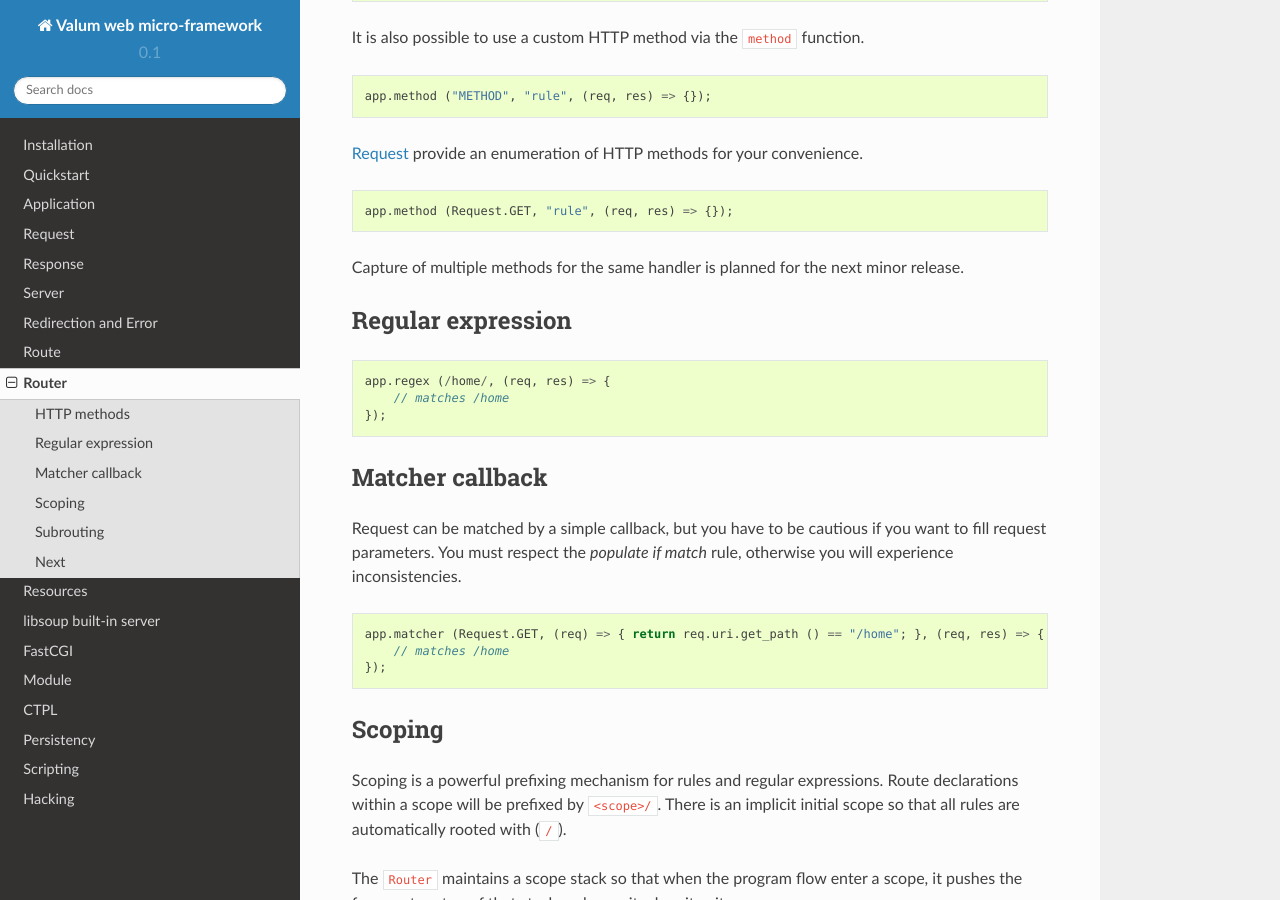
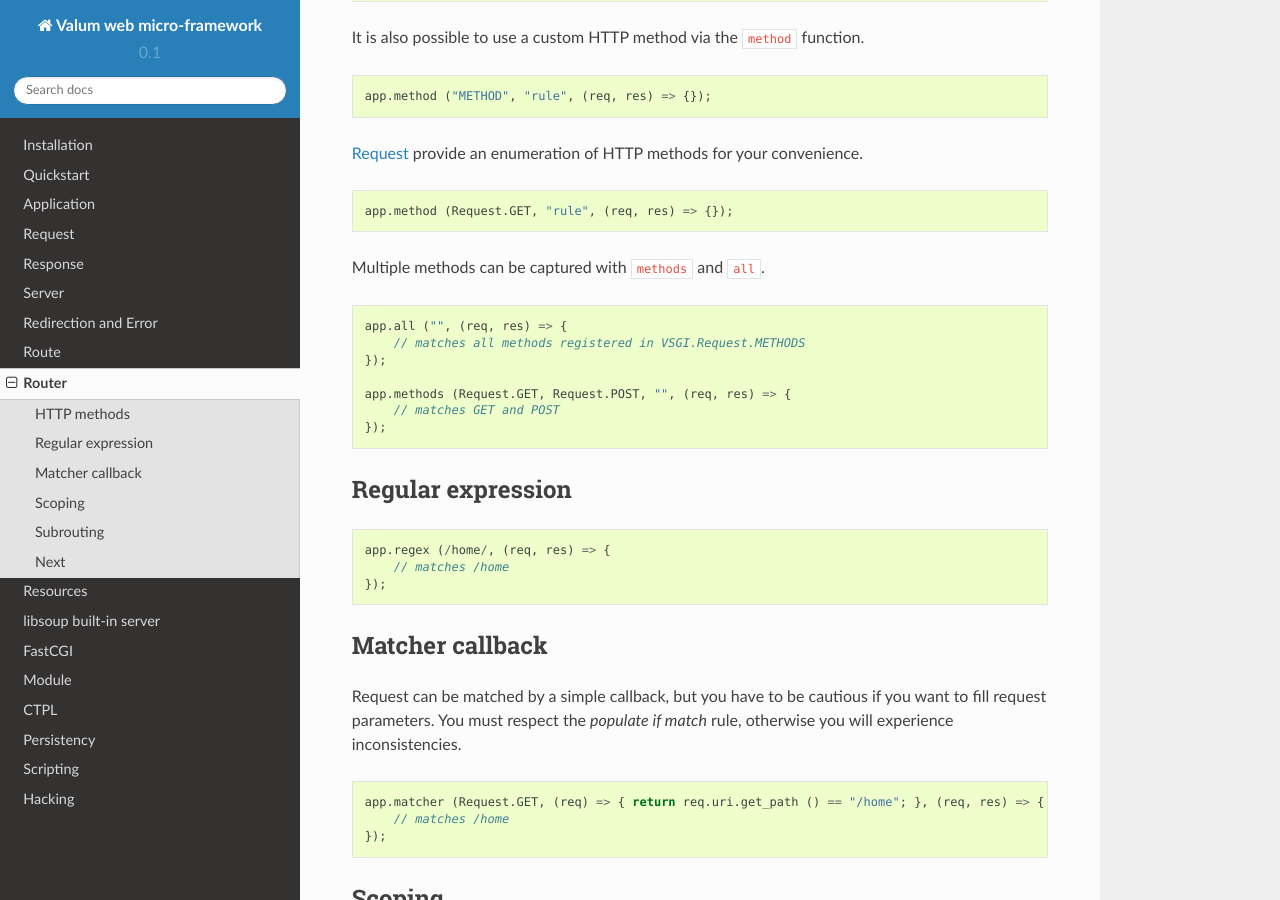
Before and after one commit to valum-framework/valum, a Sphinx documentation site: the page built from docs/router.rst, in a window 1280 px wide and 900 px high, scrolled down 984 px. Built offline with Sphinx 7.4.7 and the Read the Docs theme 2.0.0, drawn with Linux system fonts in a browser that asks for light colours; pages that are not in the unit, such as notebooks, are missing from menus.

Commit message:
Documents all and methods for the Router.

```diff
--- a/docs/router.rst
+++ b/docs/router.rst
@@ -60,8 +60,17 @@
 
     app.method (Request.GET, "rule", (req, res) => {});
 
-Capture of multiple methods for the same handler is planned for the next minor
-release.
+Multiple methods can be captured with ``methods`` and ``all``.
+
+.. code:: vala
+
+    app.all ("", (req, res) => {
+        // matches all methods registered in VSGI.Request.METHODS
+    });
+
+    app.methods (Request.GET, Request.POST, "", (req, res) => {
+        // matches GET and POST
+    });
 
 Regular expression
 ------------------
```
